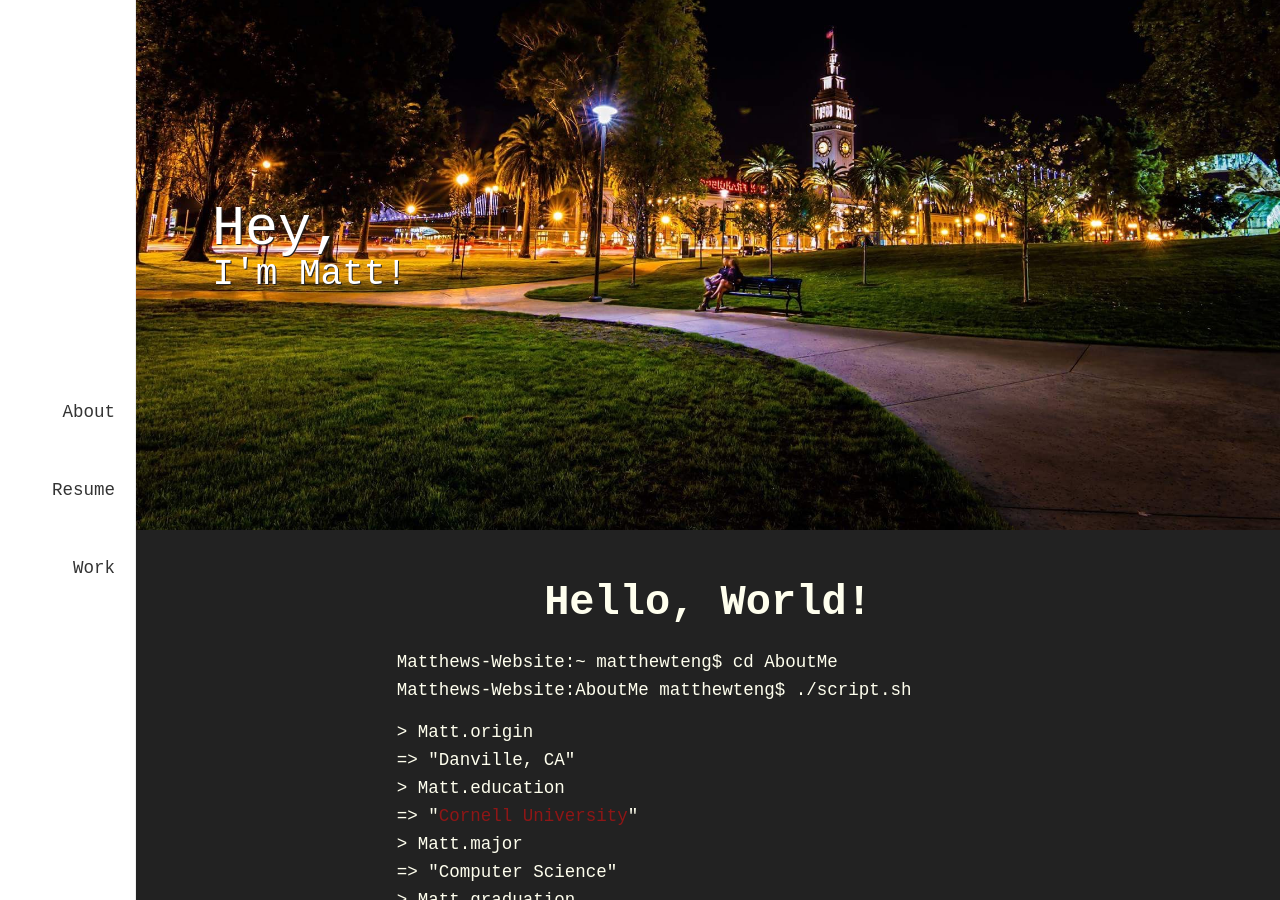
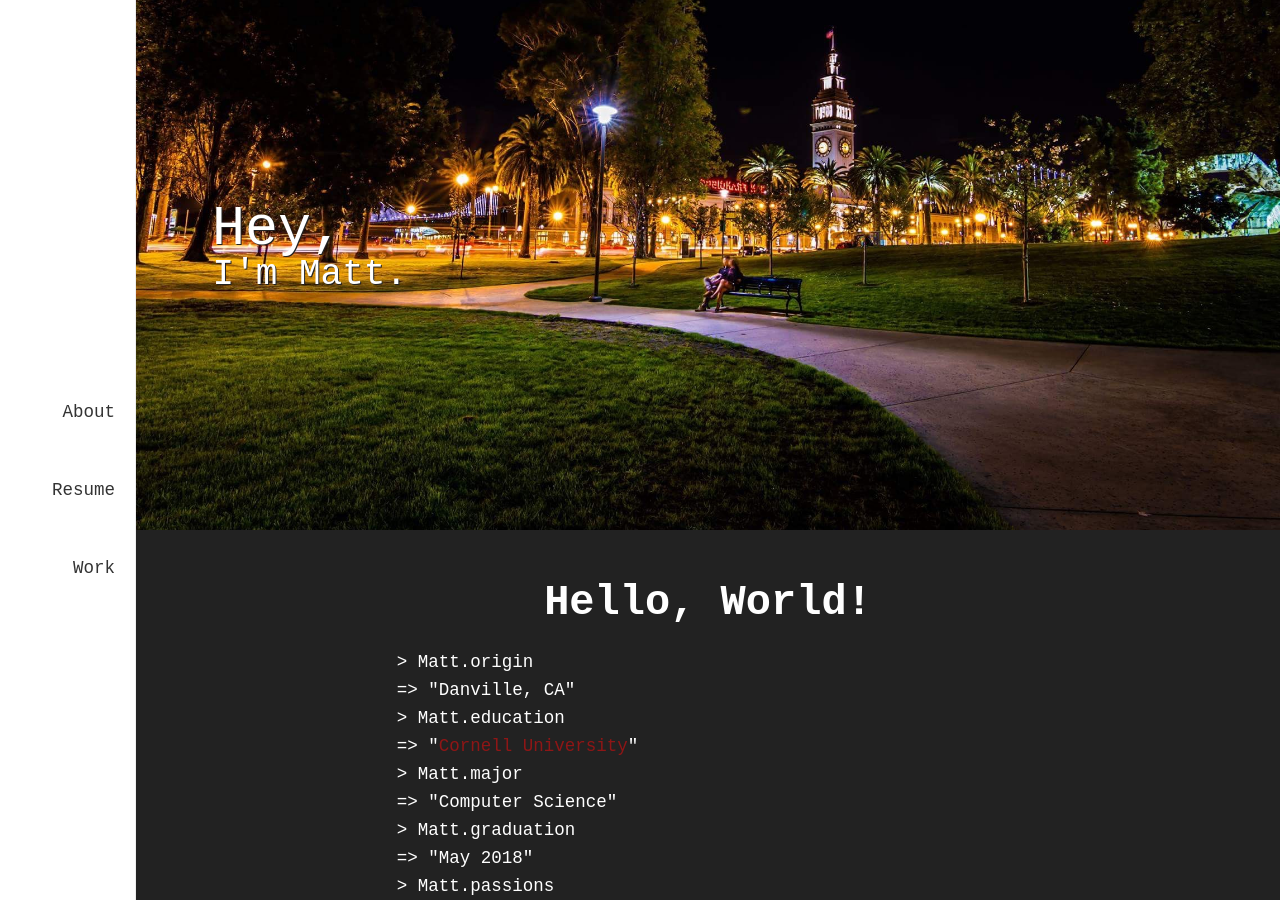
Before and after one commit to mteng513/mteng513.github.io, a Jekyll site: the page built from index.html, in a window 1280 px wide and 900 px high, scrolled down 200 px. Built offline with Jekyll 4.4.1, drawn with Linux system fonts in a browser that asks for light colours; Markdown is read by kramdown in place of the engine named in the settings.

Commit message:
Minor changes

```diff
--- a/_includes/introduction.html
+++ b/_includes/introduction.html
@@ -1 +1 @@
-<section class="intro"><h2>Hello, World!</h2><ul><li><p>Matthews-Website:~ matthewteng$ cd AboutMe</p></li><li><p>Matthews-Website:AboutMe matthewteng$ ./script.sh</p></li></ul><ul><li><p>> Matt.origin</p></li><li><p>=> "Danville, CA"</p></li><li><p>> Matt.education</p></li><li><p>=> "<a href="https://www.cornell.edu/">Cornell University</a>"</p></li><li><p>> Matt.major</p></li><li><p>=> "Computer Science"</p></li><li><p>> Matt.graduation</p></li><li><p>=> "May 2018"</p></li><li><p>> Matt.passions</p></li><li><p>=> ["code", "soccer", "music", "food", "gaming", "origami"]</p></li></ul></section>
+<section class="intro"><h2>Hello, World!</h2><ul><li><p>> Matt.origin</p></li><li><p>=> "Danville, CA"</p></li><li><p>> Matt.education</p></li><li><p>=> "<a href="https://www.cornell.edu/">Cornell University</a>"</p></li><li><p>> Matt.major</p></li><li><p>=> "Computer Science"</p></li><li><p>> Matt.graduation</p></li><li><p>=> "May 2018"</p></li><li><p>> Matt.passions</p></li><li><p>=> ["code", "soccer", "music", "food", "gaming", "origami"]</p></li></ul></section>
--- a/_includes/section-about.html
+++ b/_includes/section-about.html
@@ -1 +1 @@
-<section class="about"><div class="flex"><div class="col-1 safari-only"><h2>Hey,</h2><p class="home-lead">I'm Matt!</p></div></div></section>
+<section class="about"><div class="flex"><div class="col-1 safari-only"><h2>Hey,</h2><p class="home-lead">I'm Matt.</p></div></div></section>
--- a/_pugfiles/introduction.pug
+++ b/_pugfiles/introduction.pug
@@ -1,9 +1,9 @@
 section.intro
       h2 Hello, World!
 
-      ul
-        li: p Matthews-Website:~ matthewteng$ cd AboutMe
-        li: p Matthews-Website:AboutMe matthewteng$ ./script.sh
+      //-ul
+        //-li: p Matthews-Website:~ matthewteng$ cd AboutMe
+        //-li: p Matthews-Website:AboutMe matthewteng$ ./script.sh
 
       ul
         li: p > Matt.origin
--- a/_pugfiles/section-about.pug
+++ b/_pugfiles/section-about.pug
@@ -2,4 +2,4 @@ section.about
   .flex
     .col-1.safari-only
       h2 Hey,
-      p.home-lead I'm Matt!
+      p.home-lead I'm Matt.
--- a/_pugfiles/section-contact.pug
+++ b/_pugfiles/section-contact.pug
@@ -1,5 +1,5 @@
 section.contact
-  col-3
+  div
     hr
     a(href="https://github.com/mteng513") #[i.fa.fa-github-square.fa-inverse.fa-3x]
     a(href="https://www.facebook.com/mteng96") #[i.fa.fa-facebook-square.fa-inverse.fa-3x]
--- a/assets/css/3-sections/home-contact.sass
+++ b/assets/css/3-sections/home-contact.sass
@@ -1,4 +1,5 @@
 section.contact
+  padding-top: 0
   background: #222
   i
     color: white
--- a/assets/css/main.css
+++ b/assets/css/main.css
@@ -818,6 +818,7 @@ section.box .right {
   padding: 50px 0; }
 
 section.contact {
+  padding-top: 0;
   background: #222;
   display: -webkit-box;
   display: -ms-flexbox;
@@ -841,19 +842,18 @@ section.intro {
     font-size: 1.25em;
     max-width: 60%;
     margin: 0 auto 20px;
-    color: #FFE; }
+    color: white; }
   section.intro h2 {
     max-width: 60%;
     margin: 0 auto 20px;
     text-align: center;
-    color: #FFE; }
+    color: white; }
   section.intro ul {
     list-style: none; }
     section.intro ul li p {
       margin-bottom: 0; }
-  section.intro span {
-    -webkit-animation: 1s blink step-end infinite;
-            animation: 1s blink step-end infinite; }
+    section.intro ul li:last-child {
+      margin-bottom: 0px; }
 
 .home-wrap {
   display: -webkit-box;
```
Also changed, not shown: assets/css/3-sections/introduction.sass (+5 -4 lines).
